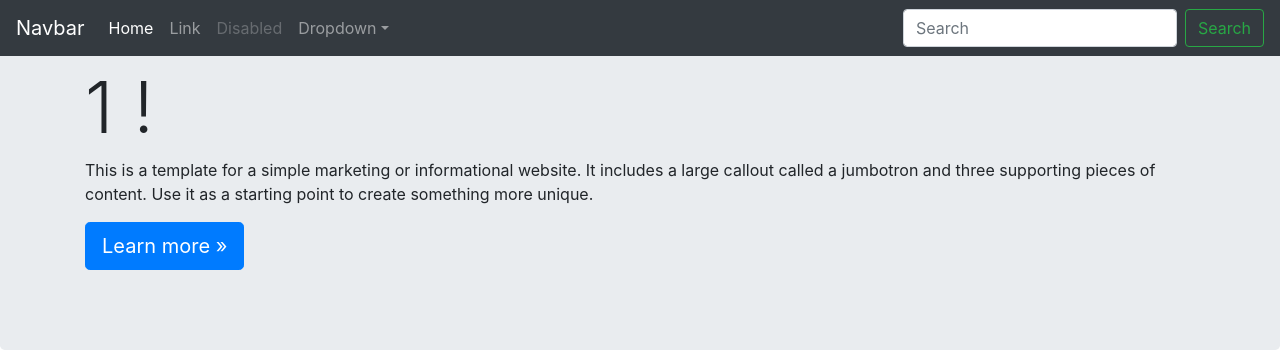
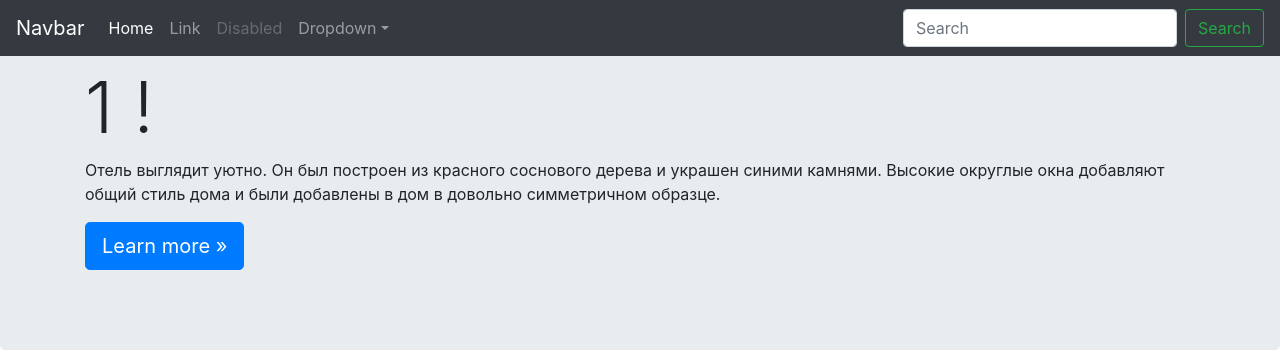
Before and after one commit to kubenet/kvantorium_flask, a Flask app: page /descriptionAnimal/1 in a window 1280 px wide. Shown: the top 359 px of the page. Run offline with Flask 2, Linux system fonts and the light colour scheme; some libraries are stand-ins or nearby versions.

Commit message:
add dict with description animals

```diff
--- a/app.py
+++ b/app.py
@@ -71,7 +71,7 @@ def index():
 @app.route('/descriptionAnimal/<key>')
 def descriptionAnimal(key):
     animal = list_animals[random.randint(0, (len(list_animals) - 1))]
-    return render_template('descriptionAnimal.html', key=key, animal=animal, animals=dict_animals)
+    return render_template('descriptionAnimal.html', key=key, animal=animal, animals=dict_animals, tours=tours)
 
 
 @app.route('/about/')
--- a/dict_test.py
+++ b/dict_test.py
@@ -1,4 +1,2 @@
 from data import tours
-
-for tour in tours:
-    print(tours[tour]["title"])
+print(tours[5]["title"])
--- a/templates/descriptionAnimal.html
+++ b/templates/descriptionAnimal.html
@@ -89,7 +89,7 @@
   <div class="jumbotron">
     <div class="container">
       <h1 class="display-3">{{ key }} !</h1>
-      <p>This is a template for a simple marketing or informational website. It includes a large callout called a jumbotron and three supporting pieces of content. Use it as a starting point to create something more unique.</p>
+      <p> {{ tours[key|int]["description"] }} </p>
       <p><a class="btn btn-primary btn-lg" href="#" role="button">Learn more &raquo;</a></p>
     </div>
   </div>
@@ -97,7 +97,7 @@
   <div class="container">
     <!-- Example row of columns -->
     <div class="row">
-     <img src="https://cdni.rt.com/russian/images/2018.07/article/5b3e4dda18356190038b45a4.jpg">
+     <img src="  ">
       <p> {{ animals[key] }} </p>
 
     </div>
```
Also changed, not shown: templates/index.html (+2 -6 lines).
